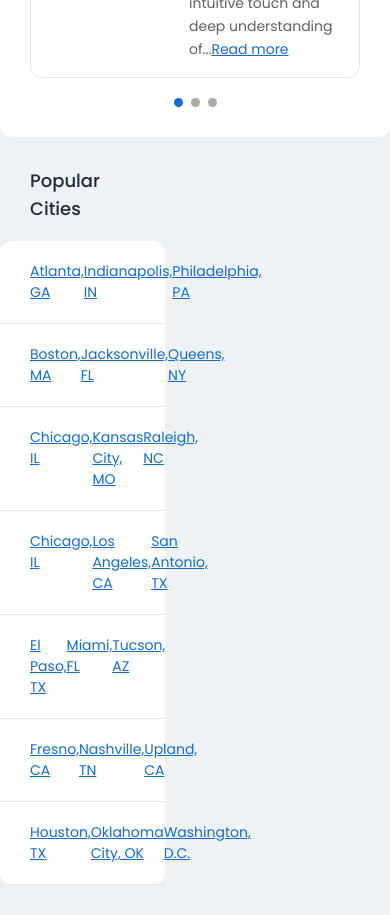
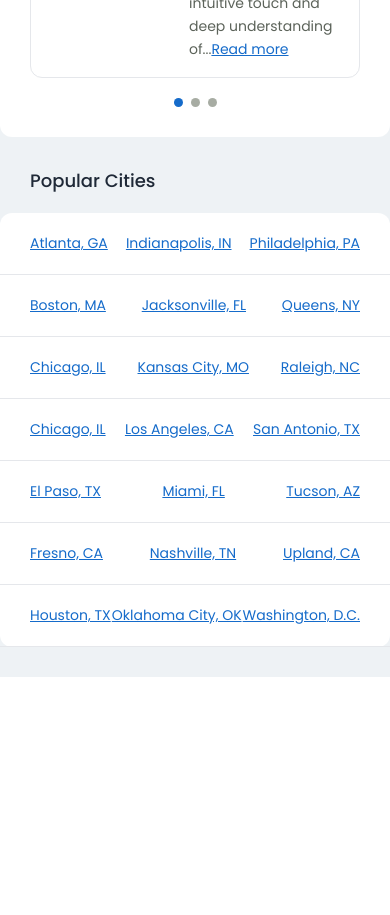
Before and after one commit to subirdas29/therapist, a React (Vite) app: page / in a window 390 px wide. Shown: the part 1700-2615 px from the top of the page. After the commit the page ends 2377 px from the top, so only its background shows below. Built offline with nearby package versions, Linux system fonts and the light colour scheme.

Commit message:
popular city responsive

```diff
--- a/src/Components/Home/FeaturedTestimonial/FeaturedTestimonial.jsx
+++ b/src/Components/Home/FeaturedTestimonial/FeaturedTestimonial.jsx
@@ -6,7 +6,7 @@ import { FaLocationDot } from "react-icons/fa6";
 
 const FeaturedTestimonial = () => {
   return (
-    <div className='grid col-span-4 lg:col-span-2'>
+    <div className='col-span-4 lg:col-span-2'>
         <h1 className='mx-[30px] mt-[30px] mb-[18px] font-medium text-lg'>Featured Testimonial</h1>
       <div className='bg-[#FFFFFF] md:mx-[30px] p-[30px] rounded-xl'>
       <div className='flex items-center border mb-[20px] rounded-xl'>
--- a/src/Components/Home/PopularCity/PopularCity.jsx
+++ b/src/Components/Home/PopularCity/PopularCity.jsx
@@ -14,11 +14,11 @@ const PopularCity = () => {
 
 
   return (
-    <div className='col-span-2 mr-[30px]' >
+    <div className='col-span-4 lg:col-span-2 md:mr-[30px]' >
       <div>
-      <h1 className='mx-[30px] mt-[30px] mb-[18px] font-medium text-lg'>Popular Cities</h1>
+      <h1 className=' mt-[30px] mb-[18px] font-medium text-lg mx-[30px] md:mx-0'>Popular Cities</h1>
       </div>
-      <div className='bg-[#FFFFFF] rounded-xl'>
+      <div className='bg-[#FFFFFF]  rounded-xl'>
 
     {
         cities.map(city => <AllPopularCity key={city.id} city = {city}></AllPopularCity>)
```
